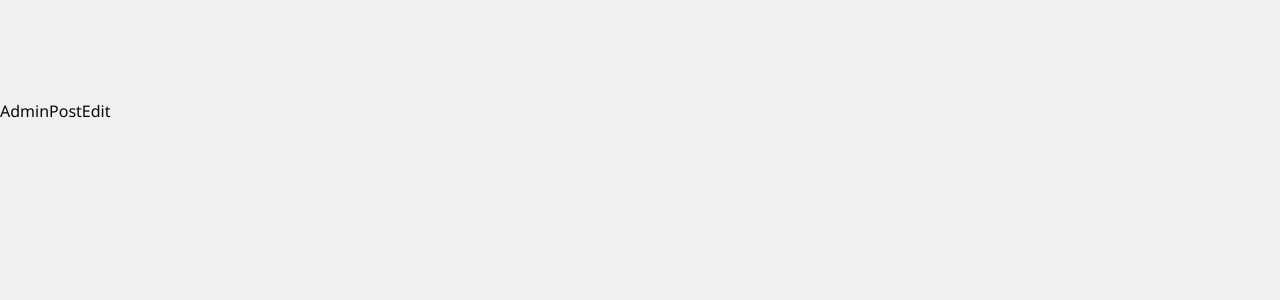
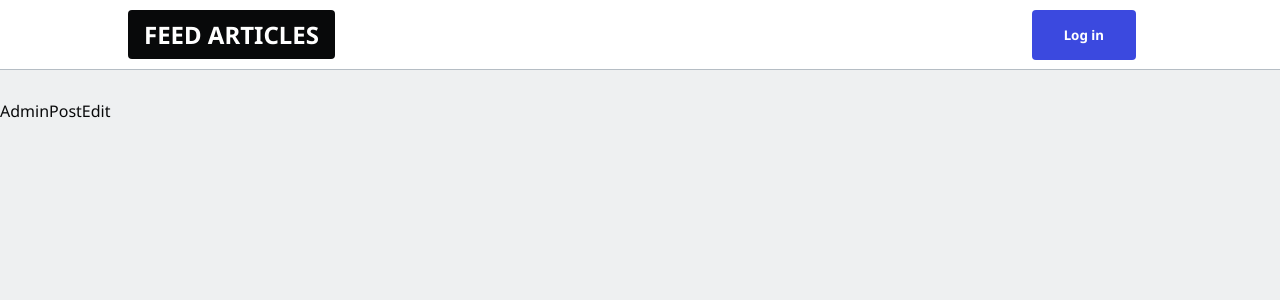
Before and after one commit to fvadouko/basic-sample-blog-nextjs, a Next.js app: page /admin/1 in a window 1280 px wide. Shown: the top 300 px of the page. Built offline with nearby package versions, Linux system fonts and the light colour scheme.

Commit message:
toaster and loader

```diff
--- /dev/null
+++ b/components/Loader.jsx
@@ -0,0 +1,3 @@
+export default function Loader({ show }) {
+  return show ? <div className="loader"></div> : null;
+}
--- /dev/null
+++ b/components/Navbar.jsx
@@ -0,0 +1,45 @@
+import React from "react";
+import Link from "next/link";
+
+const Navbar = () => {
+  const user = null;
+  const username = null;
+  return (
+    <nav className="navbar">
+      <ul>
+        <li>
+          <Link href="/">
+            <button className="btn-logo">FEED ARTICLES</button>
+          </Link>
+        </li>
+
+        {/* user is signed-in and has username */}
+        {username && (
+          <>
+            <li className="push-left">
+              <Link href="/admin">
+                <button className="btn-blue">Write Posts</button>
+              </Link>
+            </li>
+            <li>
+              <Link href={`/${username}`}>
+                <img src={user?.photoURL} />
+              </Link>
+            </li>
+          </>
+        )}
+
+        {/* user is not signed OR has not created username */}
+        {!username && (
+          <li>
+            <Link href="/enter">
+              <button className="btn-blue">Log in</button>
+            </Link>
+          </li>
+        )}
+      </ul>
+    </nav>
+  );
+};
+
+export default Navbar;
--- a/package.json
+++ b/package.json
@@ -12,7 +12,8 @@
     "next": "12.0.10",
     "react": "17.0.2",
     "react-dom": "17.0.2",
-    "react-firebase-hooks": "^5.0.2"
+    "react-firebase-hooks": "^5.0.2",
+    "react-hot-toast": "^2.2.0"
   },
   "devDependencies": {
     "eslint": "8.8.0",
--- a/pages/_app.js
+++ b/pages/_app.js
@@ -1,7 +1,13 @@
-import '../styles/globals.css'
+import Navbar from "../components/Navbar";
+import "../styles/globals.css";
+import { Toaster } from "react-hot-toast";
 
 function MyApp({ Component, pageProps }) {
-  return <Component {...pageProps} />
+  return (
+    <>
+      <Navbar /> <Component {...pageProps} /> <Toaster />
+    </>
+  );
 }
 
-export default MyApp
+export default MyApp;
```
Also changed, not shown: pages/index.js (+8 -2 lines), components/Navbar.js (deleted), 1 other file (tests, documents, lock files or other folders).
